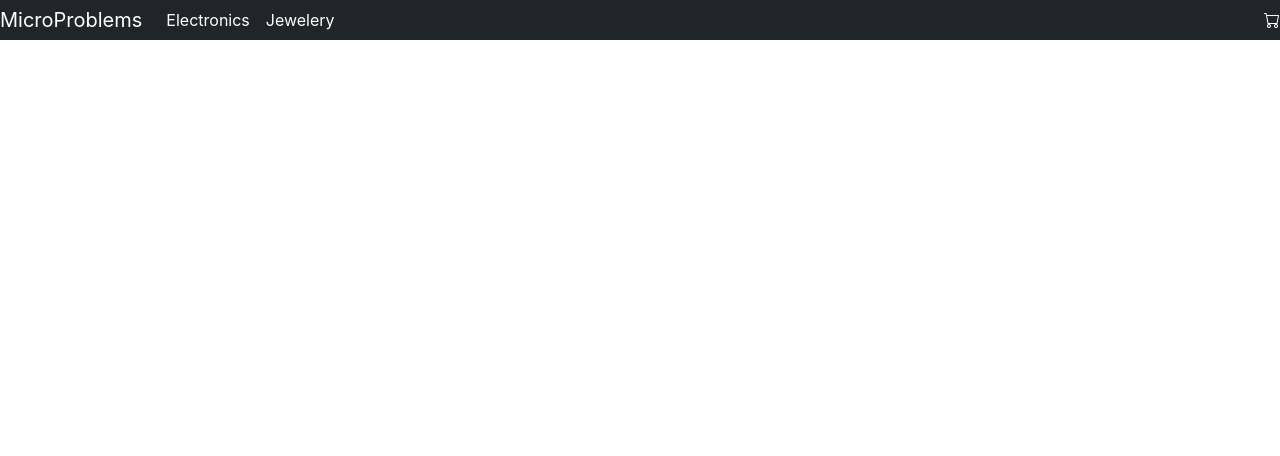
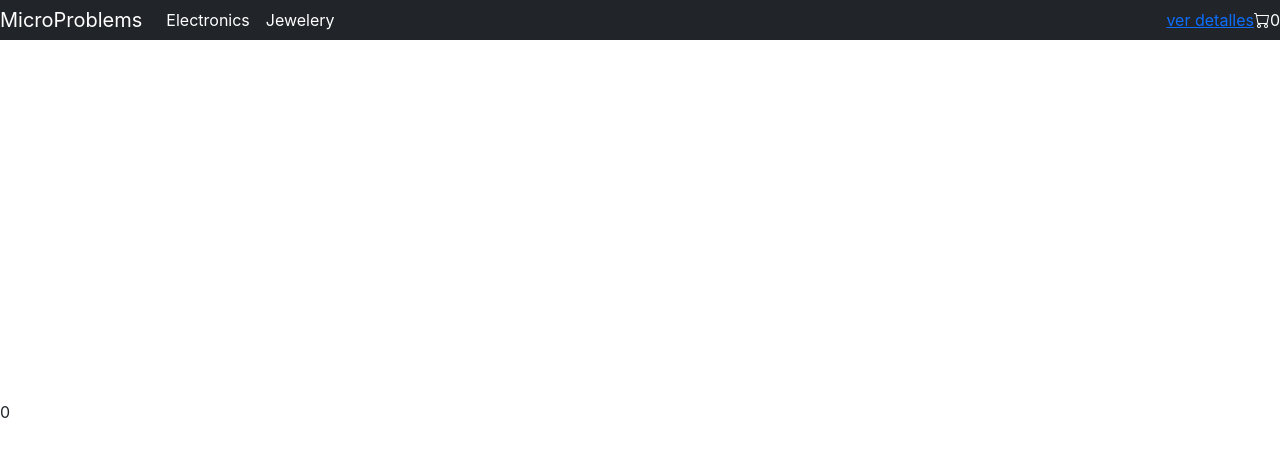
Before and after one commit to npr1990/pryct_rctjs, a React (Create React App) app: page /cart in a window 1280 px wide. Shown: the top 456 px of the page. Built offline with nearby package versions, Linux system fonts and the light colour scheme.

Commit message:
proyecto final

```diff
--- a/package.json
+++ b/package.json
@@ -7,6 +7,7 @@
     "@testing-library/react": "^13.4.0",
     "@testing-library/user-event": "^13.5.0",
     "bootstrap-icons": "^1.9.1",
+    "firebase": "^9.14.0",
     "react": "^18.2.0",
     "react-dom": "^18.2.0",
     "react-router-dom": "^6.4.3",
--- a/src/App.js
+++ b/src/App.js
@@ -1,28 +1,27 @@
 import logo from "./logo.svg";
 import "./App.css";
 import NavBar from "./components/Navbar";
-import ListItemContainer from "./components/ListItemContainer";
+import ItemListContainer from "./components/ItemListContainer";
 import { BrowserRouter as Router, Routes, Route, Link } from "react-router-dom";
 import ItemDetailContainer from "./components/ItemDetailContainer";
+import CartScreen from "./components/CartScreen";
+import { CartProvider } from "./components/CartContext";
 
 function App() {
   return (
     <Router>
       <div className="App flex-column">
+      <CartProvider>
         <NavBar />
-        <div className="w-100 h-100" >
-          <Routes>
-            <Route
-              path="/"
-              element={<ListItemContainer greeting="Bienvenido" />}
-            />
-            <Route
-              path="/category/:id"
-              element={<ListItemContainer greeting="ItemsCategoria" />}
-            />
-            <Route path="/item/:id" element={<ItemDetailContainer />} />
-          </Routes>
+        <div className="w-100 h-100">
+            <Routes>
+              <Route path="/" element={<ItemListContainer />} />
+              <Route path="/category/:id" element={<ItemListContainer />} />
+              <Route path="/item/:id" element={<ItemDetailContainer />} />
+              <Route path="/cart" element={<CartScreen />} />
+            </Routes>
         </div>
+          </CartProvider>
       </div>
     </Router>
   );
--- a/src/components/Cart/index.js
+++ b/src/components/Cart/index.js
@@ -1,9 +1,16 @@
-import React, { useState } from "react";
+import React, { useContext, useState } from "react";
+import { Link } from "react-router-dom";
+import { CartContext } from "../CartContext";
 
 const Cart = () => {
+
+  const { cart, clearCart, removeFromCart } = useContext(CartContext);
+
   return (
     <div>
+    <Link to="/cart">ver detalles</Link>
     <i className="bi bi-cart" style={{color: "white"}}></i>
+    <span style={{color: "white"}}>{cart.length}</span>
     </div>
   );
 };
--- /dev/null
+++ b/src/components/CartContext/index.js
@@ -0,0 +1,69 @@
+import { createContext, useState } from "react";
+
+export const CartContext = createContext({});
+
+const { Provider } = CartContext;
+
+export const CartProvider = ({ defaultValue = [], children }) => {
+  const [cart, setCart] = useState(defaultValue);
+
+  const clearCart = () => {
+    setCart([]);
+  };
+  const addToCart = (item) => {
+    console.log(item)
+    if (isInCart(item.id)) {
+      const cartCopy = [...cart];
+      for (const element of cartCopy) {
+        if (element.item.id === item.id) {
+          element.quantity = element.quantity++;
+        }
+      }
+      setCart(cartCopy);
+    } else {
+      console.log("else")
+      setCart([
+        ...cart,
+        {
+          item: item,
+          quantity: 1,
+        },
+      ]);
+    }
+  };
+
+  const substractFromCart = (item) => {
+    if (isInCart(item.id)) {
+      const cartCopy = [...cart];
+      for (const element of cartCopy) {
+        if (element.item.id === item.id) {
+          if (element.id.quantity > 1) {
+            element.quantity = element.quantity--;
+          } else {
+            cartCopy = cartCopy.filter(i => i.item.id !== item.id)
+           }
+        }
+      }
+      setCart(cartCopy);
+    }
+  };
+
+  const isInCart = (id) => {
+    return cart.find((element) => element.item.id === id);
+  };
+
+  const removeFromCart = (id) => {
+    const newCart = [...cart].filter((element) => element.item.id !== id);
+    setCart(newCart);
+  };
+
+  const context = {
+    cart,
+    clearCart,
+    addToCart,
+    removeFromCart,
+    substractFromCart,
+  };
+
+  return <Provider value={context}>{children}</Provider>;
+};
--- /dev/null
+++ b/src/components/CartScreen/index.js
@@ -0,0 +1,13 @@
+import { useContext } from "react";
+import { CartContext } from "../CartContext";
+
+const CartScreen = () => {
+
+  const { cart, clearCart, removeFromCart } = useContext(CartContext);
+
+  return (
+    <div>{cart.length}</div>
+  )
+}
+
+export default CartScreen
--- /dev/null
+++ b/src/components/ItemCounter/index.js
@@ -0,0 +1,21 @@
+import { useContext } from "react"
+import { CartContext } from "../CartContext"
+
+const ItemCounter = ({item}) => {
+  const {addToCart, substractFromCart} = useContext(CartContext)
+  const onAdd = ()=>{
+    addToCart(item)
+  }
+  const onSubstract = ()=>{
+    substractFromCart(item)
+  }
+  return (
+    <div className="fila">
+      <button onClick={onSubstract}>-</button>
+      <span>5</span>
+      <button onClick={onAdd}>+</button>
+    </div>
+  )
+}
+
+export default ItemCounter
--- /dev/null
+++ b/src/components/ItemDetail/index.js
@@ -0,0 +1,19 @@
+import ItemCounter from "../ItemCounter";
+
+const ItemDetail = ({ item }) => {
+  console.log(item);
+  return (
+    <div className="columna">
+      <h1>{item.title}</h1>
+      <div className="fila">
+        <img src={item.image} style={{ width: "100px" }} />
+        <div className="columna">
+          <span>${item.price}</span>
+          <ItemCounter/>
+        </div>
+      </div>
+      <span>{item.description}</span>
+    </div>
+  );
+};
+export default ItemDetail;
--- a/src/components/ItemDetailContainer/index.js
+++ b/src/components/ItemDetailContainer/index.js
@@ -1,39 +1,27 @@
 import React, { useEffect, useState } from "react";
 import { useParams } from "react-router-dom";
+import ItemDetail from "../ItemDetail";
 
 const ItemDetailContainer = () => {
   const params = useParams();
   const [item, setItem] = useState({});
   const [loading, setLoading] = useState(false);
 
+  useEffect(() => {
+    const url = `https://fakestoreapi.com/products/${params.id}`;
 
-  useEffect( ()=>{
-
-    const url = `https://fakestoreapi.com/products/${params.id}`
-
-    const getProducto=async()=>{  setLoading(true);
+    const getProducto = async () => {
+      setLoading(true);
       const rawData = await fetch(url);
       const json = await rawData.json();
       setItem(json);
-      setLoading(false);}
-      getProducto()
-  },[params.id])
+      setLoading(false);
+    };
+    getProducto();
+  }, [params.id]);
+
   return (
-    <div>
-      {loading ? <div>Loading...</div> : <div>
-      <img style={{height:"100px"}}src={item.image}/>
-        <span>
-          {item.title}
-        </span>
-        <span>
-          {item.description}
-        </span>
-        <span>
-          ${item.price}
-        </span>
-
-      </div> }
-    </div>
+    <div>{loading ? <div>Loading...</div> : <ItemDetail item={item} />}</div>
   );
 };
 
--- /dev/null
+++ b/src/components/ItemList/index.js
@@ -0,0 +1,13 @@
+import ListItem from "../ListItem";
+
+const ItemList = ({ items }) => {
+  return (
+    <div>
+      {items.map((i) => (
+        <ListItem item={i}/>
+      ))}
+    </div>
+  );
+};
+
+export default ItemList;
--- a/src/components/ListItemContainer/index.js
+++ b/src/components/ItemListContainer/index.js
@@ -1,7 +1,8 @@
 import React, { useEffect, useState } from "react";
 import { Link, useParams } from "react-router-dom";
+import ItemList from "../ItemList";
 
-const ListItemContainer = ({ greeting }) => {
+const ItemListContainer = () => {
   const params = useParams();
   const [items, setItems] = useState([]);
   const [loading, setLoading] = useState(false);
@@ -20,30 +21,15 @@ const ListItemContainer = ({ greeting }) => {
       getProductos()
   },[params.id])
 
-  /*fetch(url)
-    .then((res) => res.json())
-    .then((json) => {
-      setItems(json);
-      setLoading(false);
-    });*/
-
   return (
     <div>
-      {greeting}
       {loading ? (
         <div>Loading...</div>
       ) : (
-        <div>
-          {items.map((i) => (
-            <div key={i.id}>
-              <h3>{i.title}</h3>
-              <Link to={`/item/${i.id}`}>ver detalles</Link>
-            </div>
-          ))}
-        </div>
+        <ItemList items={items}/>
       )}
     </div>
   );
 };
 
-export default ListItemContainer;
+export default ItemListContainer;
--- /dev/null
+++ b/src/components/ListItem/index.js
@@ -0,0 +1,26 @@
+import { useContext } from "react";
+import { Link } from "react-router-dom";
+import { CartContext } from "../CartContext";
+import ItemCounter from "../ItemCounter";
+
+const ListItem = ({ item }) => {
+
+  return (
+    <div key={item.id} className="fila">
+      <img src={item.image} style={{ width: "100px" }} />
+      <div className="columna">
+        <h3>{item.title}</h3>
+        <div className="fila">
+          <div className="columna">
+            <span>${item.price}</span>
+            <span>{item.ranking}</span>
+          </div>
+          <ItemCounter item={item} />
+        </div>
+        <Link to={`/item/${item.id}`}>ver detalles</Link>
+      </div>
+    </div>
+  );
+};
+
+export default ListItem;
```
Also changed, not shown: 1 other file (tests, documents, lock files or other folders).
